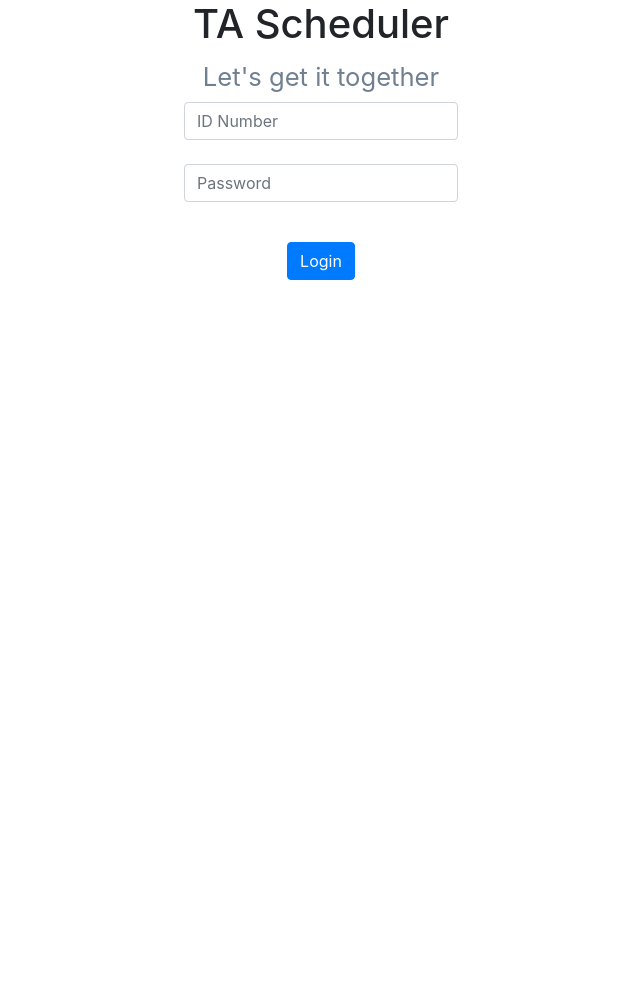
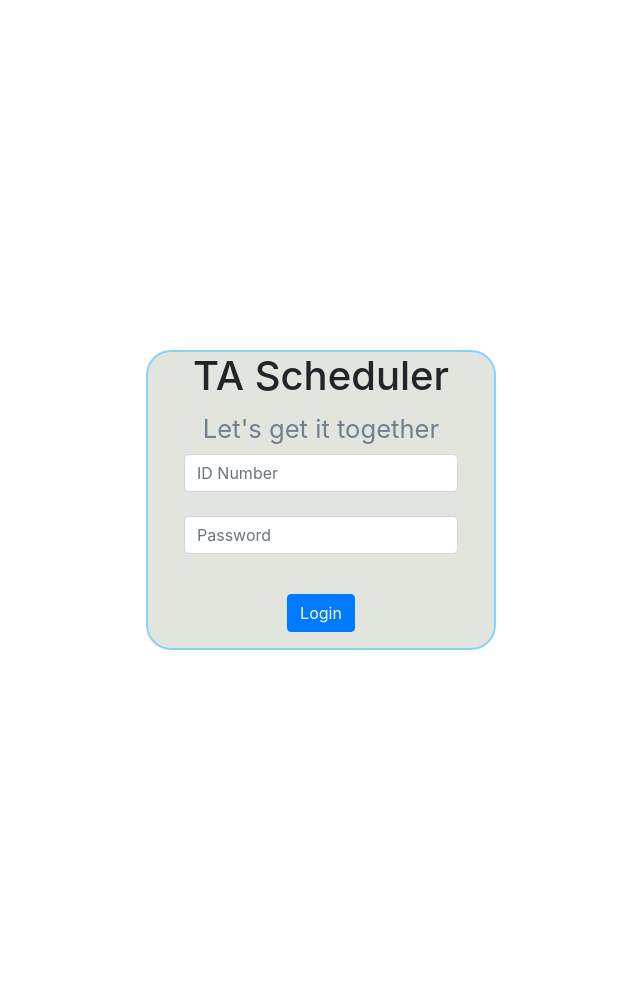
Before and after one commit to pjhanks/DropTableSprint, a Django app: page / in a window 1280 px wide. Shown: the whole page, without its empty margins (319-959 px from the left). Before the commit the page ends 280 px from the top, so only its background shows below. Run offline with Django 4.2, Linux system fonts and the light colour scheme; some libraries are stand-ins or nearby versions.

Commit message:
Aesthetic changes to main pages

```diff
--- a/static/css/custom.css
+++ b/static/css/custom.css
@@ -3,3 +3,26 @@
     max-width: 120px;
     display: inline-block;
 }
+.parentLogin {
+height:1000px;
+display: flex;
+align-items: center;
+justify-content: center;
+}
+
+.childLogin {
+
+border: 2px solid #87d3f8;
+    border-radius: 25px;
+  background: #E2E5DE;
+width: 350px;
+height: 300px;
+
+
+}
+
+.course-button-container{
+    min-width: 120px;
+    max-width: 200px;
+    display: inline-block;
+}
--- a/templates/login.html
+++ b/templates/login.html
@@ -1,19 +1,21 @@
 <!DOCTYPE html>
  <link rel="stylesheet" href="/static/css/bootstrap.css">
+<link rel="stylesheet" href="/static/css/custom.css">
 <html lang="en">
 <meta name="viewport" content="width=device-width, initial-scale=1">
 <head>
     <meta charset="UTF-8">
     <title>Team DropTable's Amazing TA Scheudling App</title>
 </head>
+<div class="parentLogin">
+    <div class="childLogin">
 <body class="text-center" class="center-block">
 <h1>TA Scheduler</h1>
 <h2><small>Let's get it together</small></h2>
     <div>
         <form class="text-center" style="text-align: center" action="/" method="post">
-            <div>
-                <div class="row justify-content-center">
-                    <div class="col-auto">
+
+
                           {% csrf_token %}
                         <table class="table table-responsive">
                             <div class="form-group">
@@ -26,11 +28,13 @@
 
                               <button type="submit" class="btn btn-primary my-2 my-sm-0">Login</button>
 
-                    </div>
-                </div>
-            </div>
+
+
         </form>
     </div>
 {{ message }}
 </body>
+        </div>
+</div>
+
 </html>
```
Also changed, not shown: db.sqlite3.
